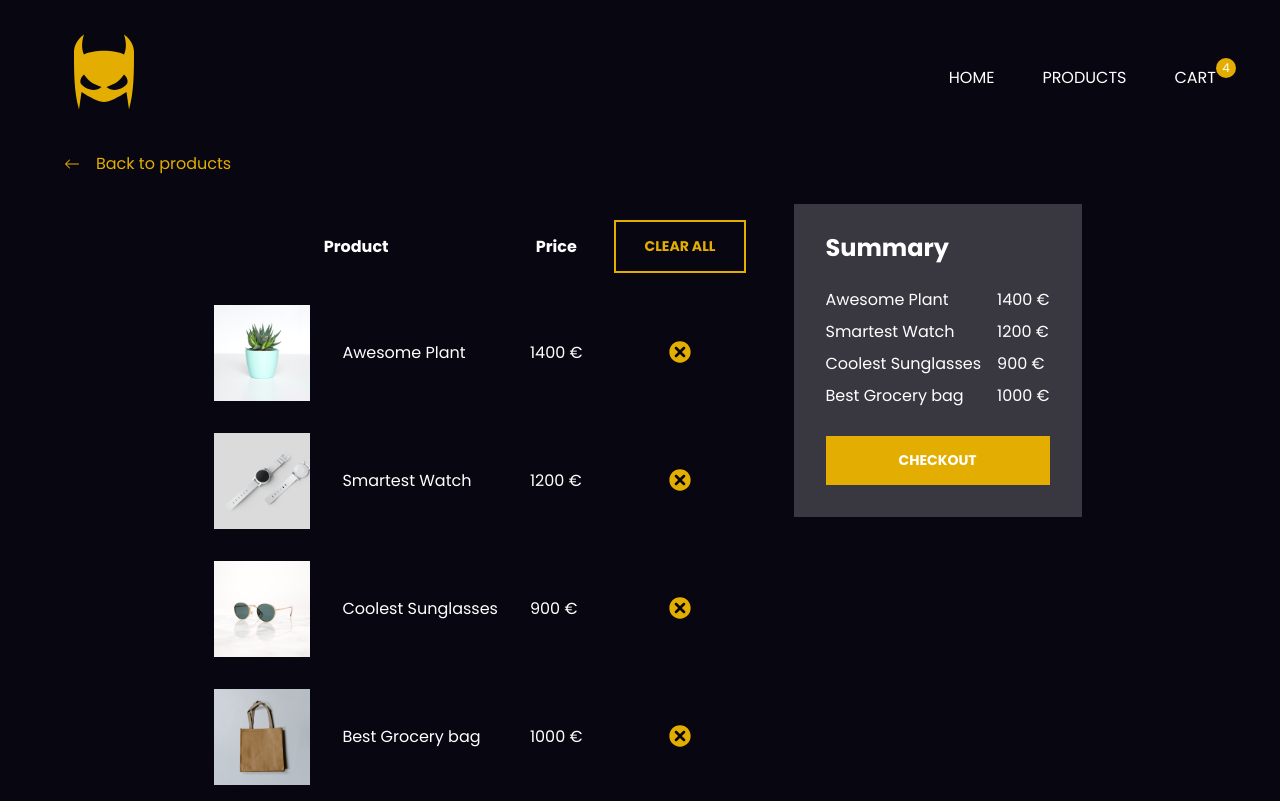
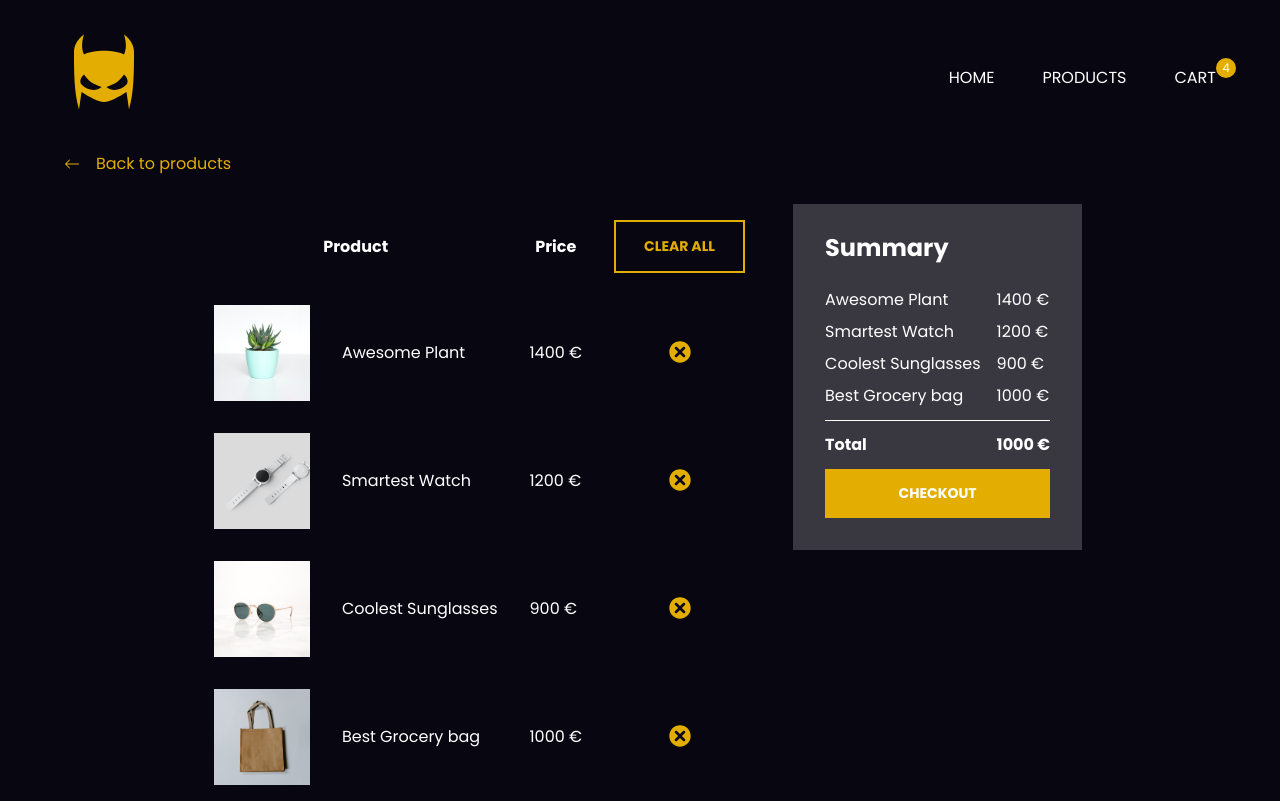
Before and after one commit to marko-krznar/React-Typescript-Online-Shop, a React (Create React App) app: page /cart in a window 1280 px wide. Built offline with nearby package versions, Linux system fonts and the light colour scheme.

Commit message:
Added elements for total

```diff
--- a/src/containers/Cart/Cart.jsx
+++ b/src/containers/Cart/Cart.jsx
@@ -61,6 +61,10 @@ export default function Cart() {
 										summaryItem={summaryItem}
 									/>
 								))}
+								<tr class="product-row-total">
+									<td class="product-row-name">Total</td>
+									<td class="product-row-price">1000 €</td>
+								</tr>
 							</tbody>
 						</table>
 						<button
--- a/src/scss/pages/_cart.scss
+++ b/src/scss/pages/_cart.scss
@@ -69,4 +69,13 @@
 			width: 100%;
 		}
 	}
+
+	.product-row-total {
+		font-weight: bold;
+		border-top: 1px solid;
+
+		td {
+			padding-top: 1rem;
+		}
+	}
 }
```
